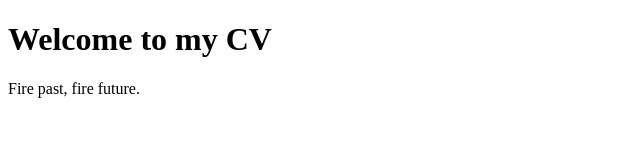
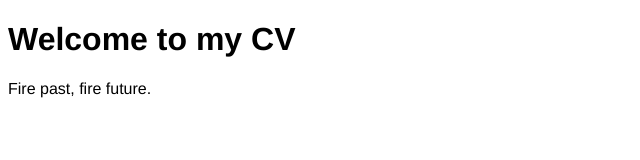
Before and after one commit to mocodesss/IsabellaParlamis, a plain HTML site: page sections/CV.html in a window 1280 px wide. Shown: the whole page, without its empty margins (0-640 px from the left). Drawn offline with Linux system fonts and the light colour scheme.

Commit message:
Link files to styles.css

```diff
--- a/sections/CV.html
+++ b/sections/CV.html
@@ -4,6 +4,7 @@
     <meta charset="UTF-8" />
     <meta http-equiv="X-UA-Compatible" content="IE=edge" />
     <meta name="viewport" content="width=device-width, initial-scale=1.0" />
+    <link rel="stylesheet" href="../assets/css/styles.css" />
     <title>CV</title>
   </head>
   <body>
```
Also changed, not shown: index.html (+1 -0 lines), sections/info.html (+1 -0 lines), sections/projects.html (+1 -0 lines), sections/writing.html (+1 -0 lines).
